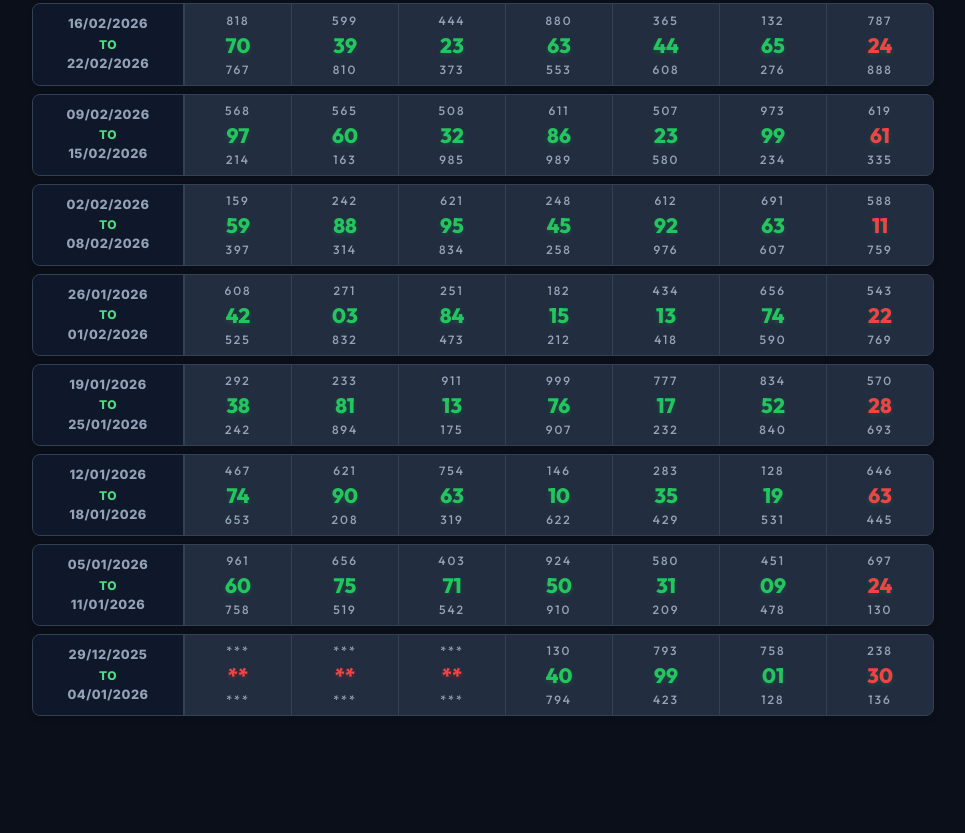
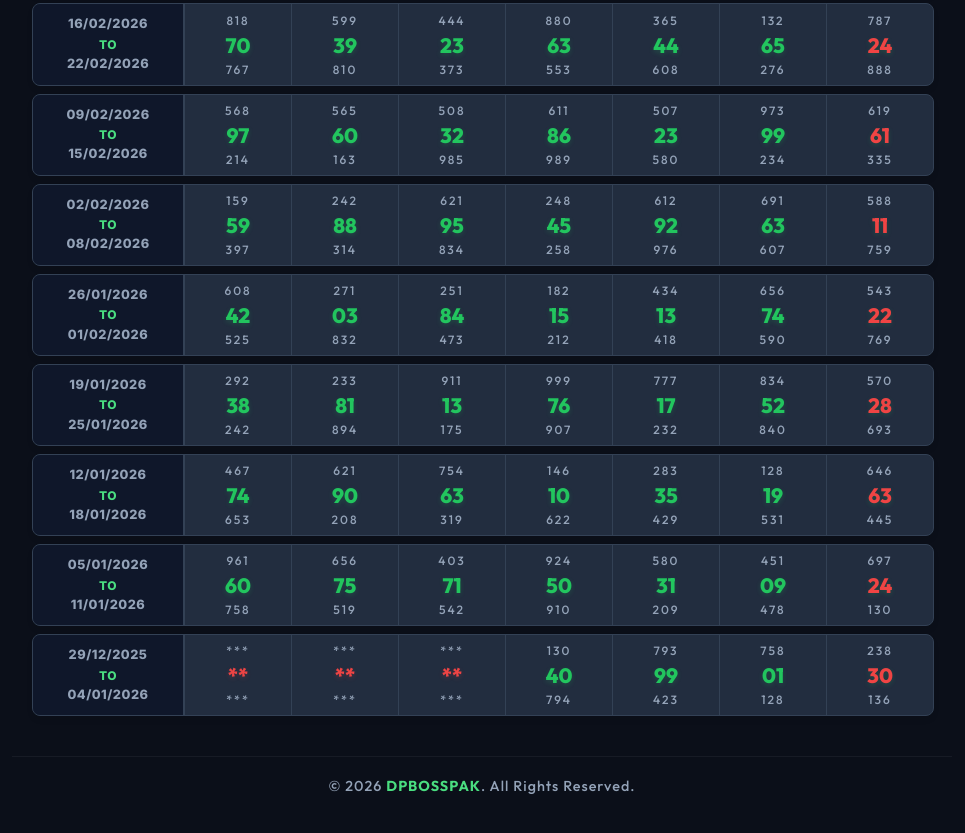
Before and after one commit to dpbosspak/dpbosspak.github.io, a plain HTML site: page index.html in a window 1280 px wide. Shown: the part 950-1783 px from the top of the page, without its empty margins (158-1123 px from the left). Before the commit the page ends 1686 px from the top, so only its background shows below. Drawn offline with Linux system fonts and the light colour scheme.

Commit message:
Add reserved rights footer

```diff
--- a/index.html
+++ b/index.html
@@ -209,6 +209,25 @@
             .patti { font-size: 0.65rem; letter-spacing: 1px; }
             .header-day-col { font-size: 0.7rem; }
         }
+
+        /* Footer styling */
+        .footer {
+            margin-top: 40px;
+            padding: 20px;
+            text-align: center;
+            font-size: 0.9rem;
+            color: var(--text-muted);
+            border-top: 1px solid rgba(255, 255, 255, 0.05);
+            width: 100%;
+            max-width: 900px;
+            font-family: 'Outfit', sans-serif;
+            letter-spacing: 1px;
+        }
+
+        .footer span {
+            color: #4ade80;
+            font-weight: 700;
+        }
     </style>
 </head>
 
@@ -233,6 +252,11 @@
 
         <!-- Inject list data here -->
         <div id="list" style="display: flex; flex-direction: column; gap: 8px;"></div>
+    </div>
+
+    <!-- Rights Reserved Footer -->
+    <div class="footer">
+        &copy; 2026 <span>DPBOSSPAK</span>. All Rights Reserved.
     </div>
 
     <!-- Include static data generated by python -->
```
